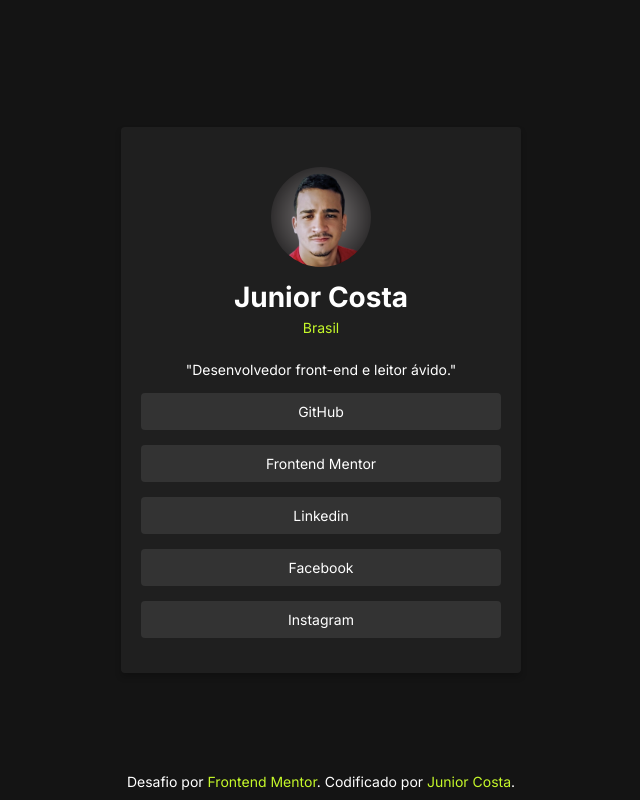
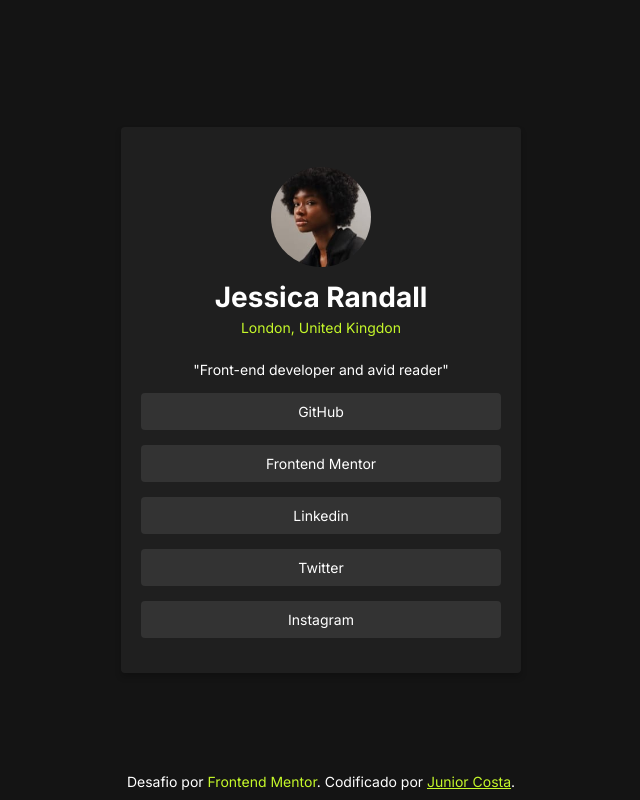
Before and after one commit to Juniorcosta-dev/links_sociais_perfil, a plain HTML site: page index.html in a window 1280 px wide. Both pictures are taken after a click on the link "Junior Costa". Shown: the whole page, without its empty margins (319-959 px from the left). Drawn offline with Linux system fonts and the light colour scheme.

Commit message:
Removendo e atualizando projeto

```diff
--- a/index.html
+++ b/index.html
@@ -27,17 +27,20 @@
     <body>
         <main class="perfil">
             <header>
-                <img src="./assets/images/junior_editado.png" alt="Foto de perfil do desenvolvedor" />
-                <h1>Junior Costa</h1>
-                <p class="meu-pais">Brasil</p>
-                <p>"Desenvolvedor front-end e leitor ávido."</p>
+                <img
+                    src="images/avatar-jessica.jpeg"
+                    alt="Foto de perfil do desenvolvedor"
+                />
+                <h1>Jessica Randall</h1>
+                <p class="meu-pais">London, United Kingdon</p>
+                <p>"Front-end developer and avid reader"</p>
             </header>
 
             <nav aria-label="links sociais">
-                <a href="https://github.com/Juniorcosta-dev" target="_blank">GitHub</a>
-                <a href="https://www.frontendmentor.io/profile/Juniorcosta-dev" target="_blank">Frontend Mentor</a>
-                <a href="https://www.linkedin.com/in/junior-costa-franca/" target="_blank">Linkedin</a>
-                <a href="index.html" target="_blank">Facebook</a>
+                <a href="index.html" target="_blank">GitHub</a>
+                <a href="index.html" target="_blank">Frontend Mentor</a>
+                <a href="index.html" target="_blank">Linkedin</a>
+                <a href="index.html" target="_blank">Twitter</a>
                 <a href="index.html" target="_blank">Instagram</a>
             </nav>
         </main>
--- a/style.css
+++ b/style.css
@@ -107,7 +107,8 @@ nav a:focus {
     text-decoration: none;
 }
 
-.attribution a:hover {
+.attribution a:hover,
+.attribution a:focus {
     text-decoration: underline;
 }
 
```
Also changed, not shown: assets/images/Captura de tela 2025-01-26 114922.png (deleted), assets/images/junior_editado.png (deleted), images/Captura de tela 2025-01-26 170904.png (added), images/avatar-jessica.jpeg (added), images/favicon-32x32.png (renamed from assets/images/favicon-32x32.png), 1 other file.
